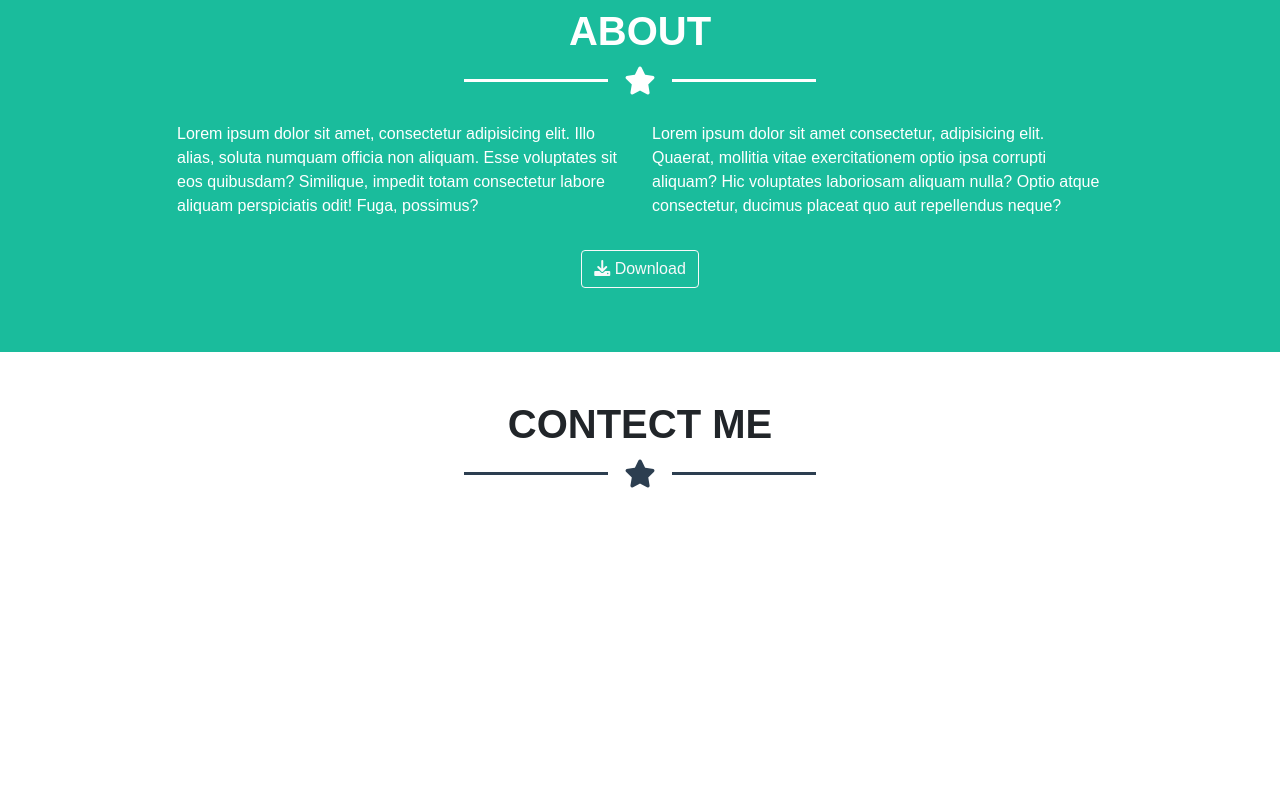
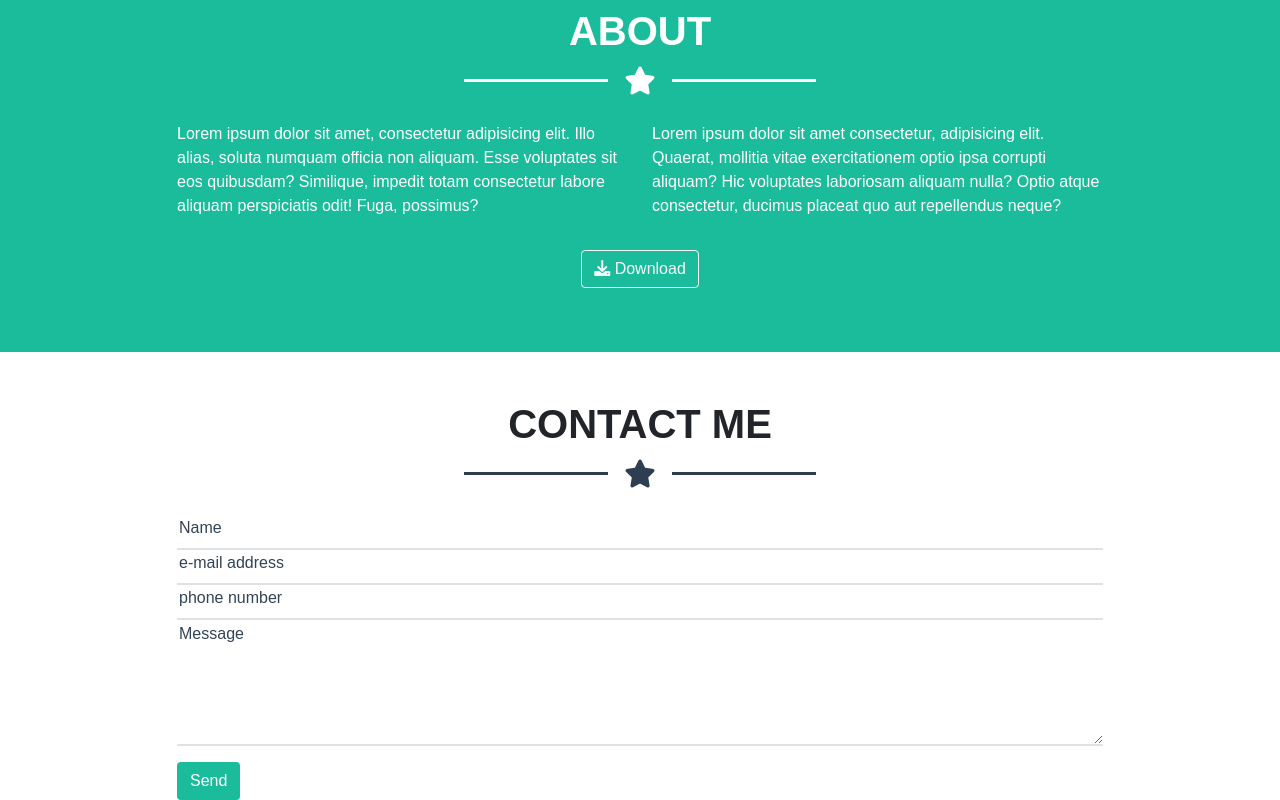
Before and after one commit to pater97/html-css-bootstrap-freelancer, a plain HTML site: page index.html in a window 1280 px wide. Shown: the part 1360-2160 px from the top of the page. Before the commit the page ends 1875 px from the top, so only its background shows below. Drawn offline with nearby package versions, Linux system fonts and the light colour scheme.

Commit message:
section "contact" complete

```diff
--- a/index.html
+++ b/index.html
@@ -135,13 +135,22 @@
                 <div class="row justify-content-center mt-5">
                     <div class="col-10">
                         <div class="col-12 align-items-center d-flex flex-column ">
-                            <h1 class="fw-bold">CONTECT ME</h1>
+                            <h1 class="fw-bold">CONTACT ME</h1>
                             <div class="d-flex align-items-center mb-4">
                                 <hr>
                                 <i class="fa fa-star fs-3 mx-3"></i>
                                 <hr>
                             </div>
                         </div>
+                        <div class="d-flex flex-column mb-3">
+                            <input class="border-0 border-bottom border-2 pb-2" type="text" placeholder="Name">
+                            <input class="border-0 border-bottom border-2 pb-2" type="text"
+                                placeholder="e-mail address">
+                            <input class="border-0 border-bottom border-2 pb-2" type="text" placeholder="phone number">
+                            <textarea class="border-0 border-bottom border-2" placeholder="Message" name="Message"
+                                rows="5"></textarea>
+                        </div>
+                        <button type="button" class="btn text-white">Send</button>
                     </div>
                 </div>
             </div>
--- a/style.css
+++ b/style.css
@@ -24,7 +24,7 @@ body{
 header{
     background-color: #2C3E50;
 }
-#start,#about{
+#start,#about,#contact .btn{
     background-color: #1ABC9C;
 }
 
@@ -34,3 +34,6 @@ footer,#portfolio hr,#contact hr{
 #portfolio .fa-star,#contact .fa-star{
     color:#2C3E50 ;
 }
+::placeholder{
+ color: #334455;
+}
```
